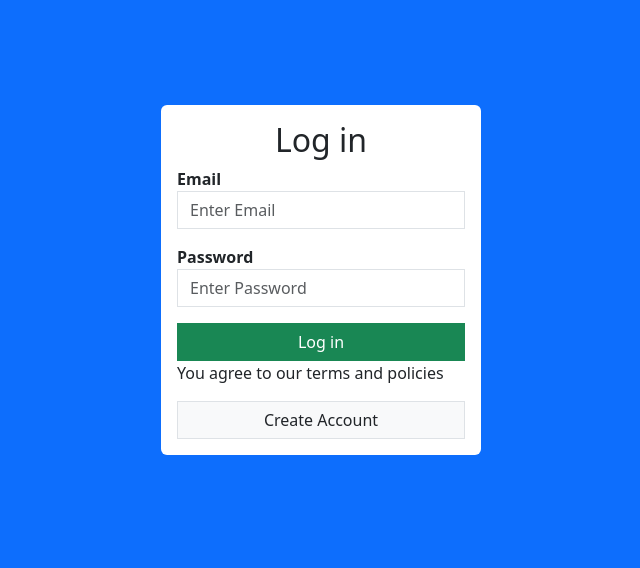
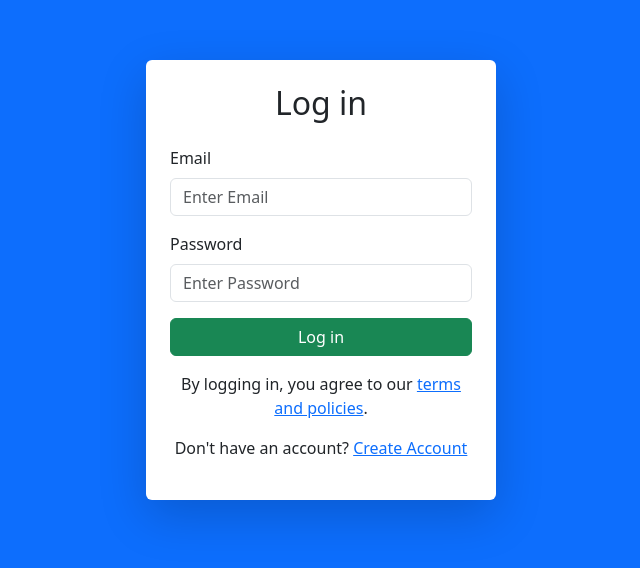
Before and after one commit to hulashc/login_register, a React (Create React App) app in the folder frontend/: page / in a window 1280 px wide. Shown: the part 120-688 px from the top of the page, without its empty margins (319-959 px from the left). Built offline with nearby package versions, Linux system fonts and the light colour scheme.

Commit message:
CSS Edits in login appjs and app.css

```diff
--- a/frontend/src/App.js
+++ b/frontend/src/App.js
@@ -3,6 +3,7 @@
 import { BrowserRouter, Routes, Route } from 'react-router-dom'
 import Signup from './Signup'
 import Home from './Home'
+import './index.css';
 
 function App() {
   return (
--- a/frontend/src/login.js
+++ b/frontend/src/login.js
@@ -7,52 +7,75 @@
   const [values, setValues] = useState({
     email: '',
     password: ''
-    })
+  });
 
   const navigate = useNavigate();
 
-    const [errors, setErrors] = useState({})
+  const [errors, setErrors] = useState({});
 
   const handleInput = (event) => {
-      setValues(prev => ({...prev, [event.target.name]: event.target.value}))
-    }
+    setValues((prev) => ({ ...prev, [event.target.name]: event.target.value }));
+  };
 
   const handleSubmit = (event) => {
     event.preventDefault();
     setErrors(Validation(values));
-      if (errors.email === "" && errors.password === "") {
-        axios.post('http://localhost:8081/login', values)
-          .then(res => {
-            if(res.data === "Success") {
+    if (errors.email === '' && errors.password === '') {
+      axios
+        .post('http://localhost:8081/login', values)
+        .then((res) => {
+          if (res.data === 'Success') {
             navigate('/home');
           } else {
-              alert("No record existed");
+            alert('No record existed');
           }
         })
-          .catch(err => console.log(err));
+        .catch((err) => console.log(err));
     }
-    }
+  };
 
   return (
-    <div className='d-flex justify-content-center align-items-center bg-primary vh-100'>
-      <div className='bg-white p-3 rounded w-25'>
-        <h2 className='text-center'>Log in</h2>
-        <form action="" onSubmit={handleSubmit}>
-          <div className='mb-3'>
-            <label htmlFor="email"><strong>Email</strong></label>
-            <input type="email" placeholder="Enter Email" name = 'email'
-            onChange={handleInput} className='form-control rounded-0'/>
-            {errors.email && <span className='text-danger'> {errors.email}</span>}
+    <div className="d-flex justify-content-center align-items-center bg-primary vh-100">
+      <div className="bg-white p-4 rounded shadow-lg" style={{ width: '350px' }}>
+        <h2 className="text-center mb-4">Log in</h2>
+        <form onSubmit={handleSubmit}>
+          <div className="mb-3">
+            <label htmlFor="email" className="form-label">
+              Email
+            </label>
+            <input
+              type="email"
+              name="email"
+              placeholder="Enter Email"
+              value={values.email}
+              onChange={handleInput}
+              className={`form-control ${errors.email && 'is-invalid'}`}
+            />
+            {errors.email && <div className="invalid-feedback">{errors.email}</div>}
           </div>
-          <div className='mb-3'>
-            <label htmlFor="password"><strong>Password</strong></label>
-            <input type="password" placeholder="Enter Password" name='password'
-            onChange={handleInput} className='form-control rounded-0'/>
-            {errors.password && <span className='text-danger'> {errors.password}</span>}
+          <div className="mb-3">
+            <label htmlFor="password" className="form-label">
+              Password
+            </label>
+            <input
+              type="password"
+              name="password"
+              placeholder="Enter Password"
+              value={values.password}
+              onChange={handleInput}
+              className={`form-control ${errors.password && 'is-invalid'}`}
+            />
+            {errors.password && <div className="invalid-feedback">{errors.password}</div>}
           </div>
-          <button type='submit' className='btn btn-success w-100 rounded-0'>Log in</button>
-          <p>You agree to our terms and policies</p>
-          <Link to="/signup" className='btn btn-default border w-100 bg-light rounded-0 text-decoration-none'>Create Account</Link>
+          <button type="submit" className="btn btn-success w-100">
+            Log in
+          </button>
+          <p className="mt-3 text-center">
+            By logging in, you agree to our <Link to="/terms">terms and policies</Link>.
+          </p>
+          <p className="text-center">
+            Don't have an account? <Link to="/signup">Create Account</Link>
+          </p>
         </form>
       </div>
     </div>
```
Also changed, not shown: frontend/src/App.css (+26 -11 lines). Lines whose indentation alone changed are shown as unchanged.
